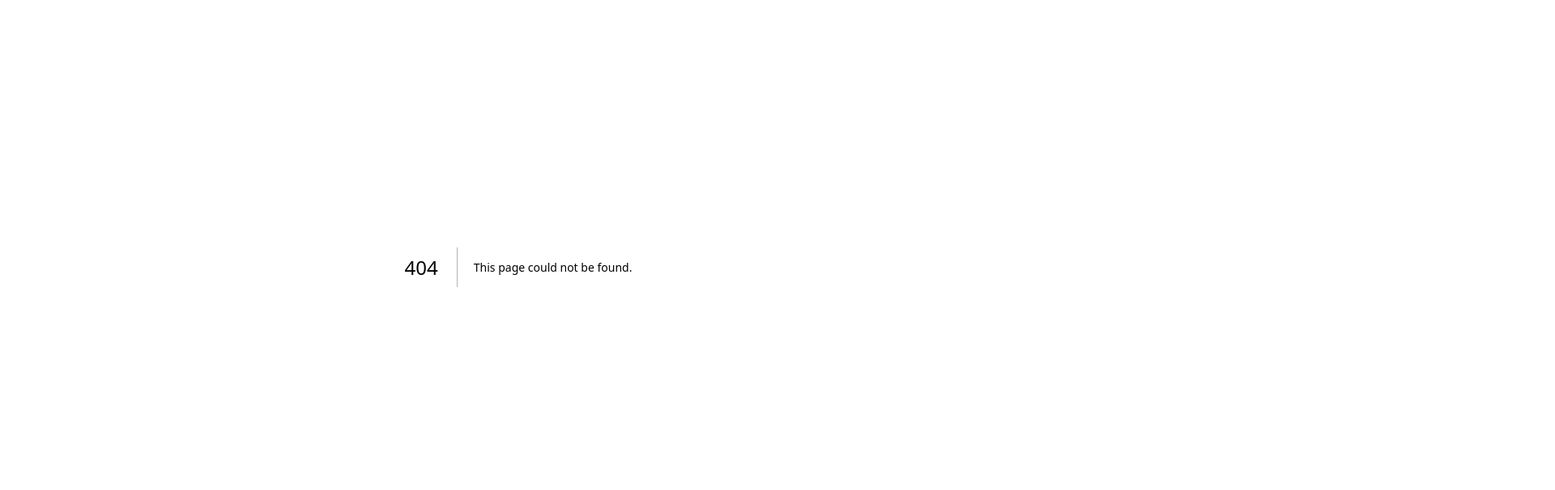
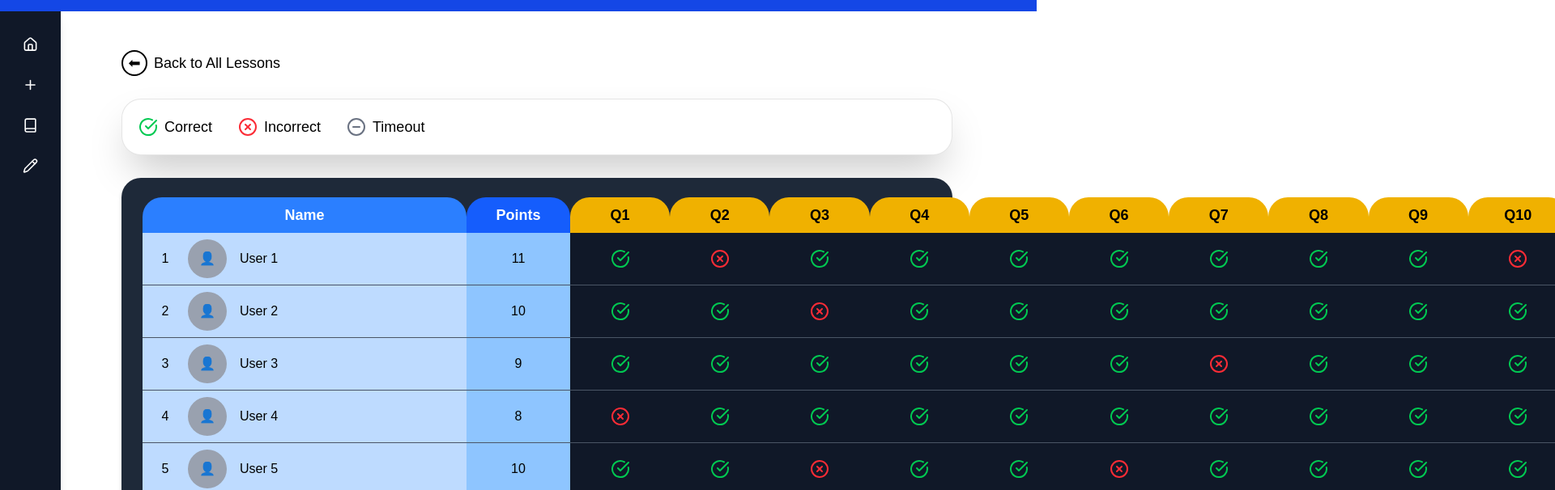
Before and after one commit to CS371-Project-Management/CS371-Frontend, a Next.js app: page /main/my_classroom/courses/detail/leaderboard in a window 1280 px wide. Before the commit this address had no page. Shown: the part 70-676 px from the top of the page at 81% size, 1920 px wide, since content can reach past the window. Built offline with nearby package versions, Linux system fonts and the light colour scheme.

Commit message:
do_staff_my_classroom_courses_detail_leaderboard_page

```diff
--- /dev/null
+++ b/app/main/my_classroom/courses/detail/leaderboard/page.tsx
@@ -0,0 +1,94 @@
+"use client";
+
+import React from "react";
+import { CheckCircle, XCircle, MinusCircle } from "lucide-react";
+import Link from "next/link";
+
+const mockData = [
+    { name: "User 1", points: 11, answers: ["✔", "❌", "✔", "✔", "✔", "✔", "✔", "✔", "✔", "❌", "✔", "✔"] },
+    { name: "User 2", points: 10, answers: ["✔", "✔", "❌", "✔", "✔", "✔", "✔", "✔", "✔", "✔", "✔", "✔"] },
+    { name: "User 3", points: 9, answers: ["✔", "✔", "✔", "✔", "✔", "✔", "❌", "✔", "✔", "✔", "❌", "✔"] },
+    { name: "User 4", points: 8, answers: ["❌", "✔", "✔", "✔", "✔", "✔", "✔", "✔", "✔", "✔", "✔", "✔"] },
+    { name: "User 5", points: 10, answers: ["✔", "✔", "❌", "✔", "✔", "❌", "✔", "✔", "✔", "✔", "✔", "✔"] },
+    { name: "User 6", points: 9, answers: ["✔", "✔", "✔", "✔", "✔", "✔", "❌", "✔", "✔", "✔", "❌", "✔"] },
+    { name: "User 7", points: 8, answers: ["❌", "✔", "✔", "❌", "✔", "✔", "✔", "✔", "✔", "✔", "✔", "✔"] },
+];
+
+const questions = ["Q1", "Q2", "Q3", "Q4", "Q5", "Q6", "Q7", "Q8", "Q9", "Q10", "Q11", "Q12"];
+
+export default function Leaderboard() {
+    return (
+        <div className="ml-13 mt-6 mr-20 p-6 min-h-screen">
+            <Link href="/main/my_classroom/courses/detail">
+                <button className="flex items-center text-lg mb-4">
+                    <div className="w-8 border border-2 border-bg-black rounded-full">
+                        ⬅
+                    </div>
+                    <span className="ml-2">Back to All Lessons</span>
+                </button>
+            </Link>
+
+            <div className="flex items-center gap-8 bg-white p-5 text-lg rounded-3xl shadow-2xl my-7 border border-[rgba(0,0,0,0.1)]">
+                <div className="flex items-center gap-2">
+                    <CheckCircle className="text-green-500" />
+                    <span>Correct</span>
+                </div>
+
+                <div className="flex items-center gap-2">
+                    <XCircle className="text-red-500" />
+                    <span>Incorrect</span>
+                </div>
+
+                <div className="flex items-center gap-2">
+                    <MinusCircle className="text-gray-500" />
+                    <span>Timeout</span>
+                </div>
+            </div>
+
+            <div className="bg-gray-800 text-white p-5 py-6 pl-6.5 rounded-3xl shadow-md">
+                <div className="grid grid-cols-[25rem_8rem_repeat(12,7.7rem)]">
+
+                    <div className="bg-blue-500 text-center text-lg font-bold p-2 rounded-t-3xl">Name</div>
+                    <div className="bg-blue-600 text-center text-lg font-bold p-2 rounded-t-3xl">Points</div>
+                    {questions.map((q, i) => (
+                        <div key={i} className="bg-yellow-500 text-center text-lg text-black font-bold p-2 rounded-t-3xl">
+                        {q}
+                        </div>
+                    ))}
+
+                    {mockData.map((user, index) => (
+                        <React.Fragment key={index}>
+                            <div className="flex items-center gap-2 p-2 border-b border-gray-600 bg-blue-200 text-black min-h-[48px]">
+                                <div className="w-10 text-center">{index + 1}</div>
+                                <div className="w-12 h-12 mr-2 bg-gray-400 rounded-full flex items-center justify-center text-white">👤</div>
+                                <div>{user.name}</div>
+                            </div>
+
+                            <div className="flex items-center justify-center text-center p-2 border-b border-gray-600 bg-blue-300 text-black min-h-[48px]">
+                                {user.points}
+                            </div>
+
+                            {user.answers.map((answer, qIndex) => (
+                                <div key={qIndex} className="flex items-center justify-center p-2 border-b border-gray-600 bg-gray-900 min-h-[48px]">
+                                    {answer === "✔" ? (
+                                        <CheckCircle className="text-green-500" />
+                                    ) : answer === "❌" ? (
+                                        <XCircle className="text-red-500" />
+                                    ) : (
+                                        <MinusCircle className="text-gray-500" />
+                                    )}
+                                </div>
+                            ))}
+                        </React.Fragment>
+                    ))}
+
+                    <div className="bg-blue-500 text-center font-bold p-2 rounded-b-3xl"></div>
+                    <div className="bg-blue-600 text-center font-bold p-2 rounded-b-3xl"></div>
+                    {questions.map((i) => (
+                        <div key={i} className="bg-yellow-500 text-center font-bold p-2 rounded-b-3xl"></div>
+                    ))}
+                </div>
+            </div>
+        </div>
+    );
+};
--- a/app/main/my_classroom/courses/detail/page.tsx
+++ b/app/main/my_classroom/courses/detail/page.tsx
@@ -22,7 +22,10 @@ export default function DetailPage() {
         <div className="p-6 max-w-4xl mx-auto">
             <Link href="/main/my_classroom/courses">
                 <div className="flex items-center text-lg font-semibold cursor-pointer hover:opacity-80">
-                    <span className="mr-2 w-8 border border-2 border-bg-black rounded-full">←</span> Back to Courses List
+                    <div className="flex justify-center mr-2 w-8 border border-2 border-bg-black rounded-full">
+                        ⬅
+                    </div>
+                    Back to Courses List
                 </div>
             </Link>
 
@@ -89,11 +92,11 @@ export default function DetailPage() {
                             Edit
                         </button>
 
-                        <button
-                            className="h-fit bg-green-400 hover:bg-green-600 text-white px-4 py-2 rounded-md"
-                            onClick={() => {}}>
-                            Insight
-                        </button>
+                        <Link href={"/main/my_classroom/courses/detail/leaderboard"}>
+                            <button className="h-fit bg-green-400 hover:bg-green-600 text-white px-4 py-2 rounded-md">
+                                Insight
+                            </button>
+                        </Link>
                     </div>
                 </div>
                 ))}
--- a/app/main/my_classroom/courses/lesson/page.tsx
+++ b/app/main/my_classroom/courses/lesson/page.tsx
@@ -13,7 +13,10 @@ export default function LessonPage() {
         <div className="p-6 max-w-3xl mx-auto">
             <Link href="/main/my_classroom/courses">
                 <div className="flex items-center text-lg font-semibold cursor-pointer hover:opacity-80">
-                    <span className="mr-2 w-8 border border-2 border-bg-black rounded-full">←</span> Lesson 1
+                    <div className="flex justify-center mr-2 w-8 border border-2 border-bg-black rounded-full">
+                        ⬅
+                    </div>
+                    Lesson 1
                 </div>
             </Link>
 
--- a/app/main/my_classroom/courses/question/page.tsx
+++ b/app/main/my_classroom/courses/question/page.tsx
@@ -10,7 +10,10 @@ export default function QuestionPage() {
         <div className="p-6 max-w-3xl mx-auto">
             <Link href="/main/my_classroom/courses">
                 <div className="flex items-center text-lg font-semibold cursor-pointer hover:opacity-80">
-                <span className="mr-2 w-8 border border-2 border-bg-black rounded-full">←</span> Lesson 1
+                    <div className="flex justify-center mr-2 w-8 border border-2 border-bg-black rounded-full">
+                        ⬅
+                    </div>
+                    Lesson 1
                 </div>
             </Link>
 
--- a/app/main/my_classroom/courses/result/page.tsx
+++ b/app/main/my_classroom/courses/result/page.tsx
@@ -1,5 +1,6 @@
 "use client";
 
+import Link from "next/link";
 import { useState } from "react";
 
 const questions = [
@@ -56,10 +57,14 @@ export default function ResultPage() {
     return (
         <div className="max-w-2xl mx-auto p-4">
             <div className="flex items-center justify-between mb-4">
-                <button className="flex items-center text-lg font-bold text-gray-700">
-                    <p className="mr-2 w-8 border border-2 border-bg-black rounded-full">←</p>
+            <Link href="/main/my_classroom/courses">
+                <div className="flex items-center text-lg font-semibold cursor-pointer hover:opacity-80">
+                    <div className="flex justify-center mr-2 w-8 border border-2 border-bg-black rounded-full">
+                        ⬅
+                    </div>
                     Back to Course
-                </button>
+                </div>
+            </Link>
 
                 <div className="flex items-center space-x-4">
                     <span className="text-gray-700 font-semibold">Questions ({questions.length})</span>
```
